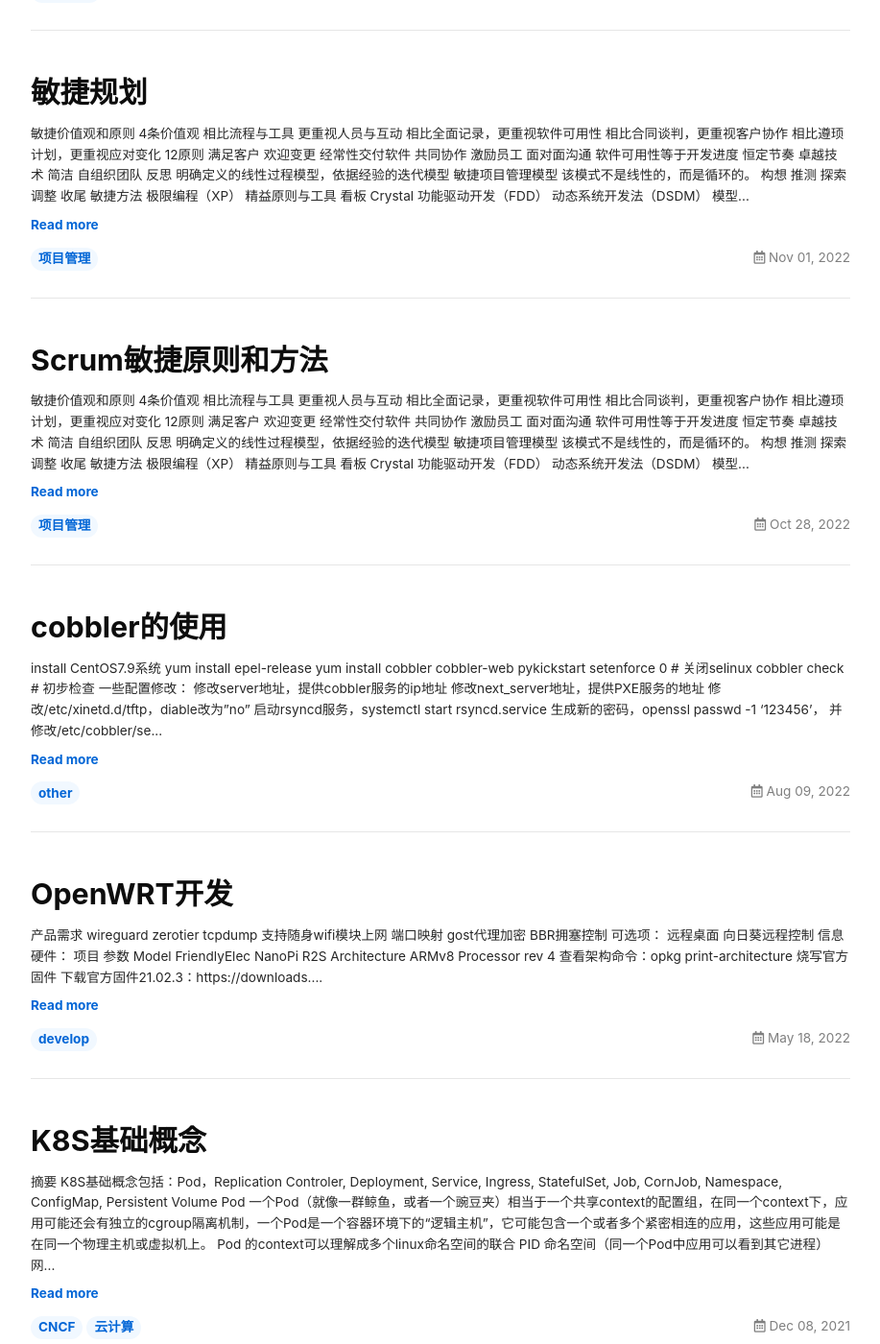
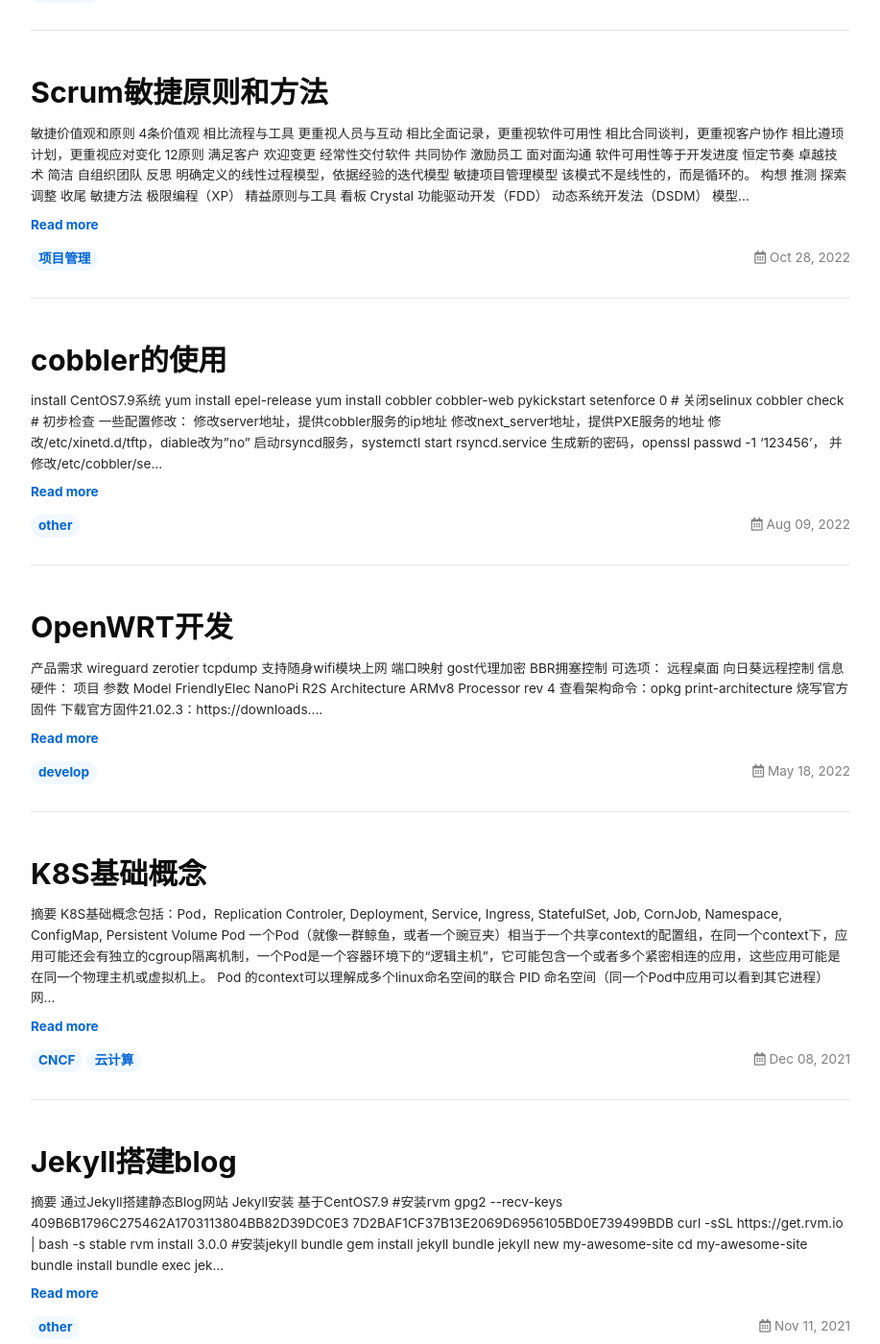
Before and after one commit to ronysun/ronysun.github.io, a Jekyll site: the page built from index.html, in a window 1280 px wide and 1400 px high, scrolled down 877 px. Shown: the whole window at 96% size, without its empty margins (181-1098 px from the left). Built offline with Jekyll 4.4.1, drawn with Linux system fonts in a browser that asks for light colours; nearby versions of some CDN libraries; the list of posts is cut into pages by our own code.

Commit message:
move swith.md let it visible

```diff
--- a/_posts/2022-11-01-PM-agilePlanning.md
+++ /dev/null
@@ -1,96 +0,0 @@
----
-layout: article
-title: "敏捷规划"
-data: 2022-11-01
-tags:
-  - 项目管理
-
----
-## 敏捷价值观和原则
-
-4条价值观
-
-- 相比流程与工具 更重视人员与互动
-- 相比全面记录，更重视软件可用性
-- 相比合同谈判，更重视客户协作
-- 相比遵顼计划，更重视应对变化
-
-12原则
-
-- 满足客户
-- 欢迎变更
-- 经常性交付软件
-- 共同协作
-- 激励员工
-- 面对面沟通
-- 软件可用性等于开发进度
-- 恒定节奏
-- 卓越技术
-- 简洁
-- 自组织团队
-- 反思
-
-明确定义的线性过程模型，依据经验的迭代模型
-
-## 敏捷项目管理模型
-
-该模式不是线性的，而是循环的。
-
-1. 构想
-2. 推测
-3. 探索
-4. 调整
-5. 收尾
-
-## 敏捷方法
-
-- 极限编程（XP）
-- 精益原则与工具
-- 看板
-- Crystal
-- 功能驱动开发（FDD）
-- 动态系统开发法（DSDM）
-- 模型驱动开发法（MDD/AMDD）
-- 规范敏捷交付 （DAD）
-- 测试驱动开发 （TDD）
-- 行为驱动开发 （BDD）
-- ...
-
-## Scrum框架
-
-Scrum是一种敏捷项目管理框架，而非方法（不规定如何实施特定事项），由Ken Schwaber和Jeff Sutherland于1993年提出。它是一种以人为中心的、迭代的、跨学科的、自组织的项目管理框架。Scrum框架包含了以下几个基本元素：
-Scrum框架包括三个角色：产品负责人、Scrum团队和ScrumMaster。
-以迭代或Sprint为核心，介于1-4周之间。
-规划发生在两次Sprint之间
-四种 Scrum 检验和调整活动：
-
-- 冲刺规划
-- 每日scrum
-- 冲刺检查
-- 冲刺回顾
-
-## 采用敏捷方法
-
-ADAPT
-
-- 意识
-- 意愿
-- 能力
-- 推广
-- 转变思维
-
-## 发起敏捷项目
-
-关键是发起商业企划案，整个组织明确指导产品或者项目目标
-商业企划案的内容：
-
-- 机遇
-- 目标
-- 策略
-- 项目愿景
-- 里程碑
-- 预期回报
-
-## 设定项目愿景和指定项目章程
-
-## 敏捷合同
```
Also changed, not shown: _posts/2020-11-11-CHIP-SWITCHCHIP.md (renamed from _hide/2020-11-11-CHIP-SWITCHCHIP.md, +1 -1 lines), README-zh.md.
